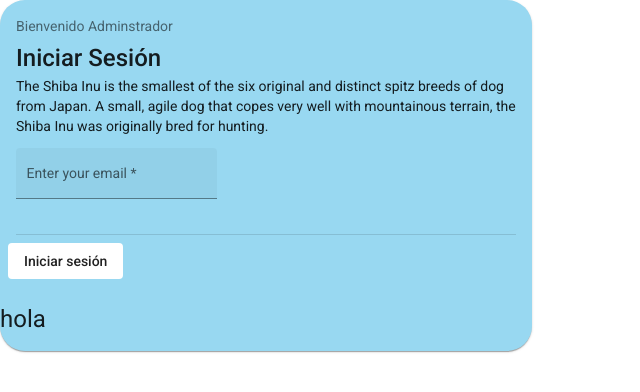
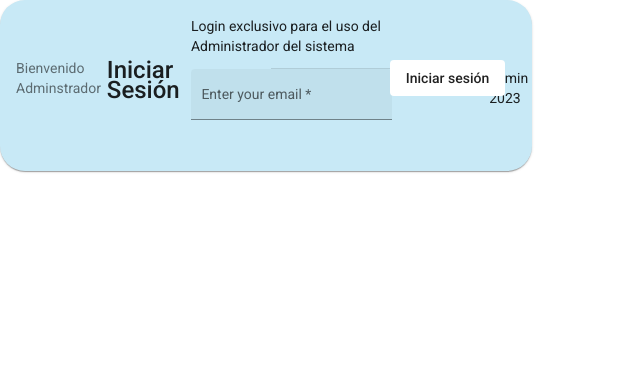
Before and after one commit to Angular-Web-Project/Enlazando-Empleo-Web, an Angular app: page /admin in a window 1280 px wide. Shown: the top 392 px of the page, without its empty margins (0-640 px from the left). Built offline with nearby package versions, Linux system fonts and the light colour scheme.

Commit message:
login admin v2

```diff
--- a/src/app/auth/pages/auth-login-admin/auth-login-admin.component.css
+++ b/src/app/auth/pages/auth-login-admin/auth-login-admin.component.css
@@ -1,5 +1,7 @@
 .login-card {
-    max-width: 500px;
-    border-radius: 25px;
-    background-color: rgb(152, 216, 241);
-  }
+  display: flex;
+  align-items: center;
+  max-width: 500px;
+  border-radius: 25px;
+  background-color: rgb(200, 233, 246);
+}
--- a/src/app/auth/pages/auth-login-admin/auth-login-admin.component.html
+++ b/src/app/auth/pages/auth-login-admin/auth-login-admin.component.html
@@ -2,14 +2,14 @@
   <mat-card-subtitle>Bienvenido Adminstrador</mat-card-subtitle>
   <mat-card-title>Iniciar Sesión</mat-card-title>
   <mat-card-content>
-    <p>{{ longText }}</p>
+    <p>{{ adminContent }}</p>
+    <mat-divider inset></mat-divider>
     <app-login-admin-form></app-login-admin-form>
   </mat-card-content>
-  <mat-divider inset></mat-divider>
   <mat-card-actions>
     <app-login-button></app-login-button>
   </mat-card-actions>
   <mat-card-footer>
-    <h1>hola</h1>
+    <p>{{ adminFooter }}</p>
   </mat-card-footer>
 </mat-card>
--- a/src/app/auth/pages/auth-login-admin/auth-login-admin.component.ts
+++ b/src/app/auth/pages/auth-login-admin/auth-login-admin.component.ts
@@ -7,8 +7,8 @@ import { Component } from '@angular/core';
 })
 export class AuthLoginAdminComponent {
 
-  longText = `The Shiba Inu is the smallest of the six original and distinct spitz breeds of dog
-  from Japan. A small, agile dog that copes very well with mountainous terrain, the Shiba Inu was
-  originally bred for hunting.`;
+  adminContent = `Login exclusivo para el uso del Administrador del sistema`;
+
+  adminFooter = 'admin 2023';
 
 }
```
